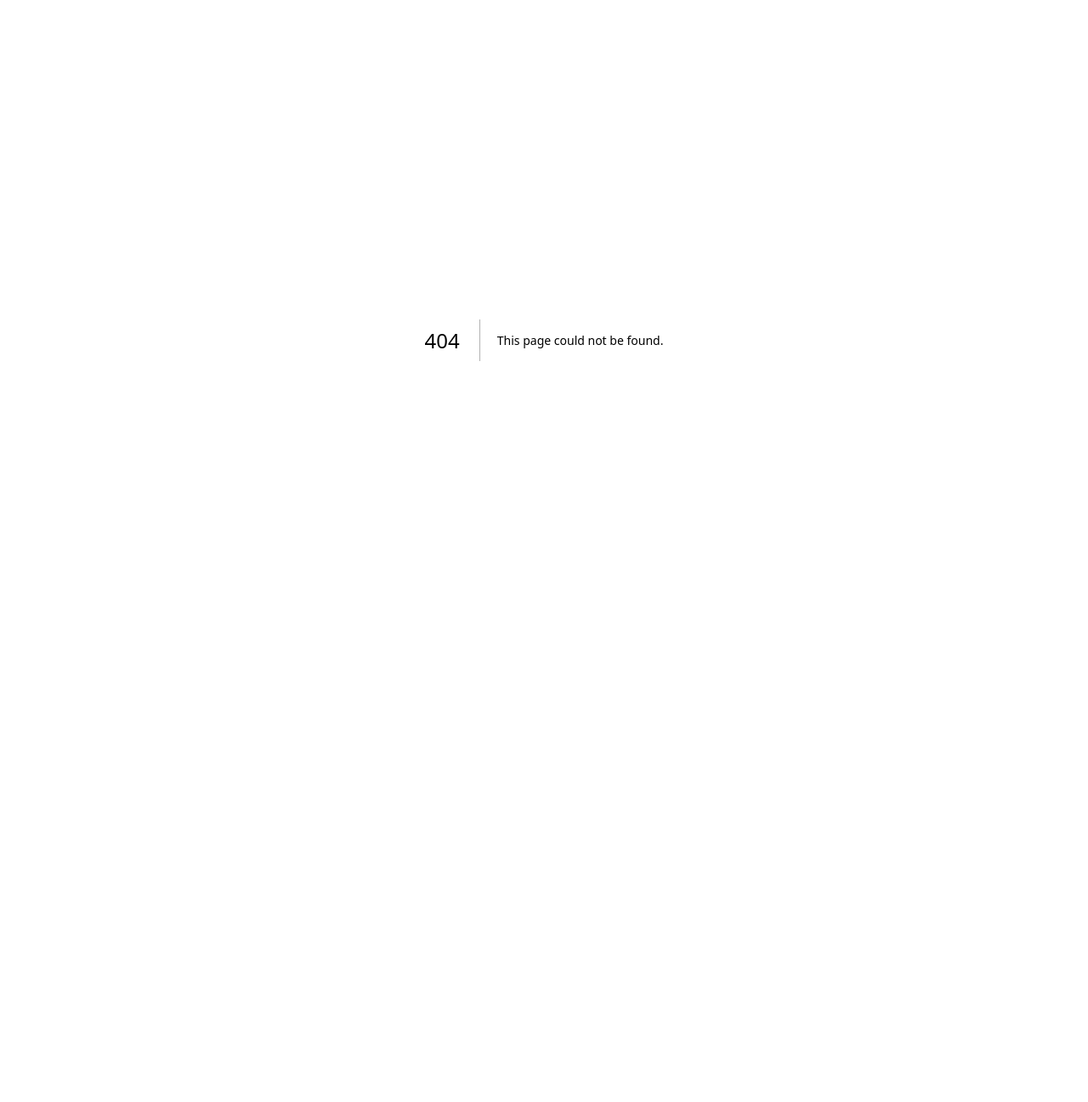
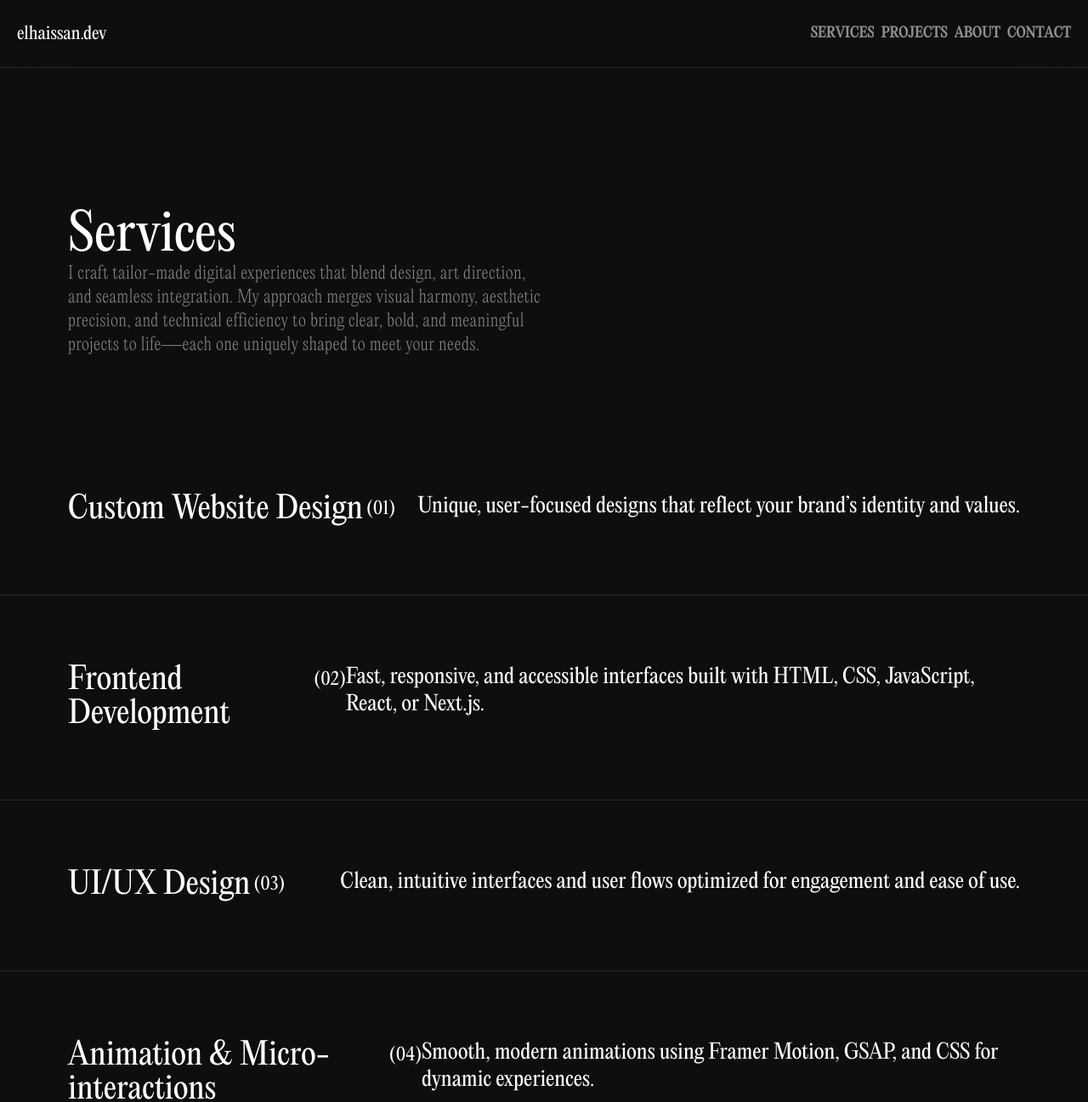
Before and after one commit to mohamed-elhaissan/next-casewellsupply, a Next.js app: page /services in a window 1280 px wide. Before the commit this address had no page. Shown: the top 1297 px of the page at 85% size. Before the commit the page ends 800 px from the top, so only its background shows below. Built offline with nearby package versions, Linux system fonts and the light colour scheme.

Commit message:
updating

```diff
--- a/app/components/Header.tsx
+++ b/app/components/Header.tsx
@@ -90,7 +90,7 @@
       <nav>
         <div className="h-full flex  gap-2 items-center justify-center">
           <Link
-            href={""}
+            href={"services"}
             className="py-1   cursor-pointer font-semibold uppercase hoveredLink "
           >
             <TextAnimation title="Services" semiTitle="Services" />
--- /dev/null
+++ b/app/services/page.tsx
@@ -0,0 +1,77 @@
+import Header from "../components/Header";
+import Footer from "../components/Footer";
+
+export default function Services() {
+  return (
+    <div className="regular">
+      <Header />
+      <div className=" mt-42 p-20">
+        <h2 className="regular text-6xl text-white">Services</h2>
+        <p className="light text-xl w-1/2 opacity-50 tracking-wide">
+          I craft tailor-made digital experiences that blend design, art
+          direction, and seamless integration. My approach merges visual
+          harmony, aesthetic precision, and technical efficiency to bring clear,
+          bold, and meaningful projects to life—each one uniquely shaped to meet
+          your needs.
+        </p>
+      </div>
+      <div>
+        <div className="flex justify-between p-20 border-b border-b-[#272727]">
+          <div className="flex  gap-1">
+            <h2 className="text-4xl">Custom Website Design</h2>
+            <sub className="text-xl">(01)</sub>
+          </div>
+
+          <p className="text-2xl">
+            Unique, user-focused designs that reflect your brand’s identity and
+            values.
+          </p>
+        </div>
+        <div className="flex justify-between p-20 border-b border-b-[#272727]">
+          <div className="flex  gap-1">
+            <h2 className="text-4xl">Frontend Development</h2>
+            <sub className="text-xl">(02)</sub>
+          </div>
+
+          <p className="text-2xl">
+            Fast, responsive, and accessible interfaces built with HTML, CSS,
+            JavaScript, React, or Next.js.
+          </p>
+        </div>
+        <div className="flex justify-between p-20 border-b border-b-[#272727]">
+          <div className="flex  gap-1">
+            <h2 className="text-4xl">UI/UX Design</h2>
+            <sub className="text-xl">(03)</sub>
+          </div>
+
+          <p className="text-2xl">
+            Clean, intuitive interfaces and user flows optimized for engagement
+            and ease of use.
+          </p>
+        </div>
+        <div className="flex justify-between p-20 border-b border-b-[#272727]">
+          <div className="flex  gap-1">
+            <h2 className="text-4xl">Animation & Micro-interactions</h2>
+            <sub className="text-xl">(04)</sub>
+          </div>
+
+          <p className="text-2xl">
+            Smooth, modern animations using Framer Motion, GSAP, and CSS for
+            dynamic experiences.
+          </p>
+        </div>
+        <div className="flex justify-between p-20 border-b border-b-[#272727]">
+          <div className="flex  gap-1">
+            <h2 className="text-4xl">Responsive Design</h2>
+            <sub className="text-xl">(05)</sub>
+          </div>
+
+          <p className="text-2xl">
+            Mobile-first development for seamless viewing across all devices.
+          </p>
+        </div>
+      </div>
+      <Footer />
+    </div>
+  );
+}
```
